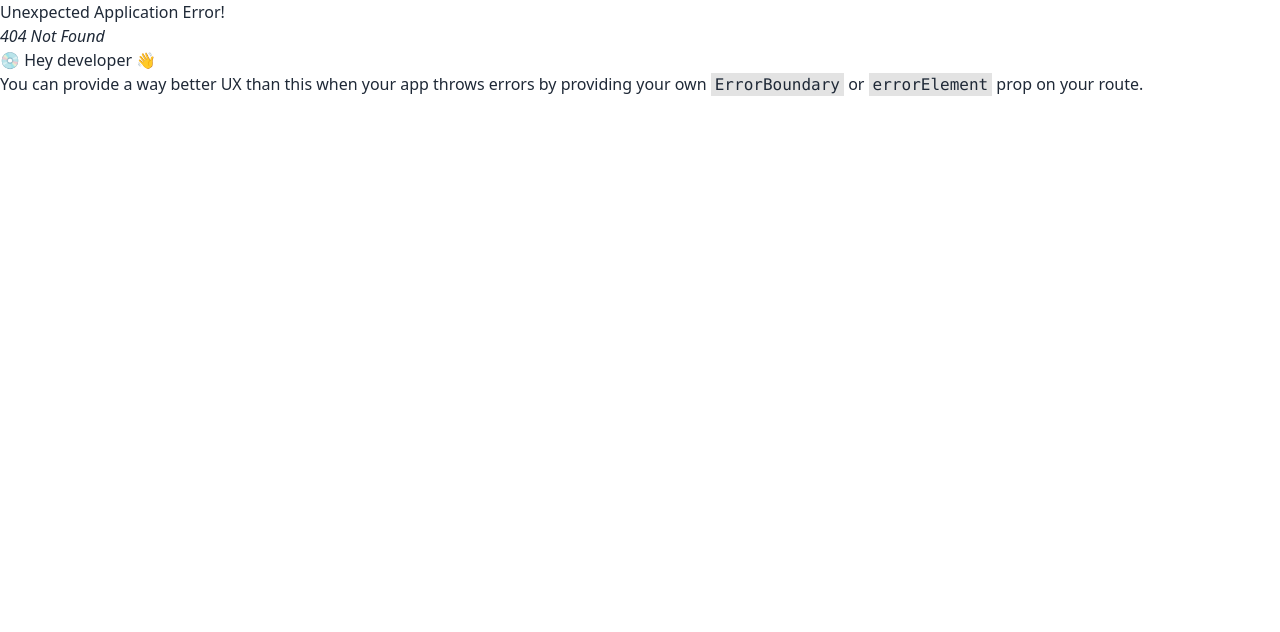
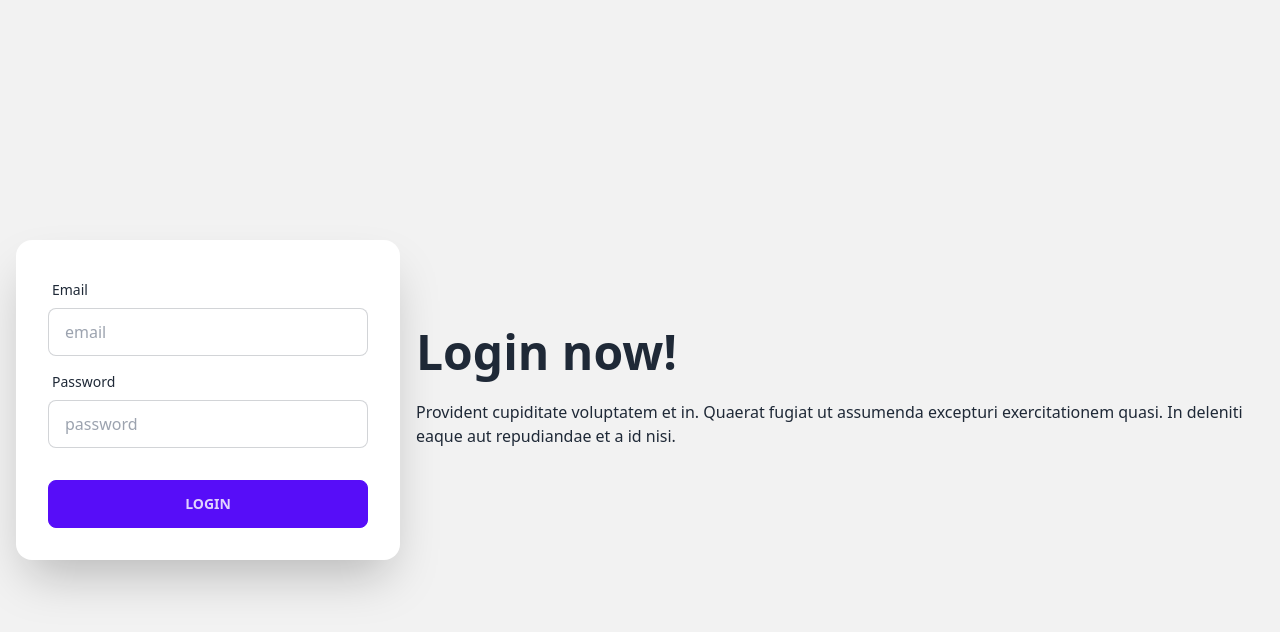
Before and after one commit to tuhin360/sutter-camp-client, a React (Vite) app: page /login in a window 1280 px wide. Before the commit this address had no page. Shown: the top 632 px of the page. Built offline with nearby package versions, Linux system fonts and the light colour scheme.

Commit message:
env variable added

```diff
--- a/index.html
+++ b/index.html
@@ -2,7 +2,7 @@
 <html lang="en" data-theme="light">
   <head>
     <meta charset="UTF-8" />
-    <link rel="icon" type="image/svg+xml" href="/vite.svg" />
+    <link rel="icon" type="image/svg+xml" href="/logo.jpg" />
     <meta name="viewport" content="width=device-width, initial-scale=1.0" />
     <title>Vite + React</title>
   </head>
--- a/package.json
+++ b/package.json
@@ -10,10 +10,12 @@
     "preview": "vite preview"
   },
   "dependencies": {
+    "firebase": "^9.22.2",
     "localforage": "^1.10.0",
     "match-sorter": "^6.3.1",
     "react": "^18.2.0",
     "react-dom": "^18.2.0",
+    "react-helmet-async": "^1.3.0",
     "react-icons": "^4.9.0",
     "react-router-dom": "^6.12.1",
     "sort-by": "^1.2.0"
--- a/src/Layout/Main.jsx
+++ b/src/Layout/Main.jsx
@@ -1,15 +1,17 @@
-import { Outlet } from "react-router-dom";
+import { Outlet, useLocation } from "react-router-dom";
 import Footer from "../pages/Shared/Footer/Footer";
 import Navbar from "../pages/Shared/Navbar/Navbar";
 
 
-
 const Main = () => {
+    const location = useLocation();
+    console.log(location);
+    const noHeaderFooter = location.pathname.includes('login');
     return (
         <div>
-            <Navbar></Navbar>
+            {noHeaderFooter || <Navbar></Navbar>}
             <Outlet></Outlet>
-            <Footer></Footer>
+           {noHeaderFooter ||  <Footer></Footer>}
         </div>
     );
 };
--- a/src/Routes/Routes.jsx
+++ b/src/Routes/Routes.jsx
@@ -3,6 +3,7 @@
   } from "react-router-dom";
 import Main from "../Layout/Main";
 import Home from "../pages/Home/Home/Home";
+import Login from "../pages/Login/Login";
 
 
   export const router = createBrowserRouter([
@@ -13,6 +14,10 @@
         {
             path:'/',
             element: <Home></Home>
+        },
+        {
+            path: 'login',
+            element: <Login></Login>
         }
       ]
     },
--- /dev/null
+++ b/src/firebase/firebase.config.js
@@ -0,0 +1,17 @@
+// Import the functions you need from the SDKs you need
+import { initializeApp } from "firebase/app";
+// TODO: Add SDKs for Firebase products that you want to use
+// https://firebase.google.com/docs/web/setup#available-libraries
+
+// Your web app's Firebase configuration
+const firebaseConfig = {
+    apiKey: import.meta.env.VITE_apiKey,
+    authDomain: import.meta.env.VITE_authDomain,
+    projectId: import.meta.env.VITE_projectId,
+    storageBucket: import.meta.env.VITE_storageBucket,
+    messagingSenderId: import.meta.env.VITE_messagingSenderId,
+    appId: import.meta.env.VITE_appId
+};
+
+// Initialize Firebase
+export const app = initializeApp(firebaseConfig);
--- /dev/null
+++ b/src/pages/Login/Login.jsx
@@ -0,0 +1,83 @@
+const Login = () => {
+
+
+      // login
+  const handleLogin = (event) => {
+    event.preventDefault();
+    const form = event.target;
+    const email = form.email.value;
+    const password = form.password.value;
+    console.log(email, password);
+    // signIn(email, password)
+    //   .then((result) => {
+    //     const user = result.user;
+    //     console.log(user);
+    //     Swal.fire({
+    //       title: "User logged in successfully",
+    //       showClass: {
+    //         popup: "animate__animated animate__fadeInDown",
+    //       },
+    //       hideClass: {
+    //         popup: "animate__animated animate__fadeOutUp",
+    //       },
+    //     });
+    //     navigate(from, { replace: true });
+    //   })
+    //   .catch((error) => console.log(error));
+  };
+
+
+
+
+  return (
+    <div className="hero min-h-screen bg-base-200">
+      <div className="hero-content flex-col lg:flex-row-reverse">
+        <div className="text-center lg:text-left">
+          <h1 className="text-5xl font-bold">Login now!</h1>
+          <p className="py-6">
+            Provident cupiditate voluptatem et in. Quaerat fugiat ut assumenda
+            excepturi exercitationem quasi. In deleniti eaque aut repudiandae et
+            a id nisi.
+          </p>
+        </div>
+        <div className="card flex-shrink-0 w-full max-w-sm shadow-2xl bg-base-100">
+          <form onSubmit={handleLogin} className="card-body">
+            <div className="form-control">
+              <label className="label">
+                <span className="label-text">Email</span>
+              </label>
+              <input
+                type="email"
+                name="email"
+                placeholder="email"
+                className="input input-bordered"
+              />
+            </div>
+            <div className="form-control">
+              <label className="label">
+                <span className="label-text">Password</span>
+              </label>
+              <input
+                type="password"
+                name="password"
+                placeholder="password"
+                className="input input-bordered"
+              />
+              {/* <label className="label">
+                <a href="#" className="label-text-alt link link-hover">
+                  Forgot password?
+                </a>
+              </label> */}
+            </div>
+            <div className="form-control mt-6">
+
+              <input className="btn btn-primary" type="submit" value="Login" />
+            </div>
+          </form>
+        </div>
+      </div>
+    </div>
+  );
+};
+
+export default Login;
--- a/src/pages/Shared/Navbar/Navbar.jsx
+++ b/src/pages/Shared/Navbar/Navbar.jsx
@@ -4,14 +4,14 @@
 
 
 const Navbar = () => {
- const user = true;
+//  const user = true;
 
 
-  const handleLogOut = () => {
-    logOut()
-      .then(() => {})
-      .catch((error) => console.log(error));
-  };
+//   const handleLogOut = () => {
+//     logOut()
+//       .then(() => {})
+//       .catch((error) => console.log(error));
+//   };
 
   const navOptions = (
     <>
@@ -28,23 +28,12 @@
         <li>
           <Link to="/dashboard/adminhome">DashBoard</Link>
         </li>
+        <li>
+            <Link to="/login">Login</Link>
+        </li>
 
 
-        {user ? (
-        <>
-          {/* <span>{user?.displayName}</span> */}
-          {user &&<FaUserCircle style={{ fontSize: "2.5rem" }} />}
-          <button onClick={handleLogOut} className="btn btn-active btn-ghost">
-            Logout
-          </button>
-        </>
-      ) : (
-        <>
-          <li>
-            <Link to="/login">Login</Link>
-          </li>
-        </>
-      )}
+
 
     </>
   );
--- /dev/null
+++ b/src/providers/AuthProvider.jsx
@@ -0,0 +1,25 @@
+import { createContext, useState } from "react";
+
+export const AuthContext = createContext(null);
+const AuthProvider = ({ children }) => {
+  const [user, setUser] = useState(null);
+  const [loading, setLoading] = useState(true);
+
+//   const createUser = (email, password) => {
+//     return createUserWithEmailAndPassword(auth, email, password);
+//   };
+
+  const authInfo = {
+    user,
+    loading,
+    createUser,
+  };
+
+  return (
+    <AuthContext.Provider value={authInfo}>
+        {children}
+    </AuthContext.Provider>
+  );
+};
+
+export default AuthProvider;
```
Also changed, not shown: 1 other file (tests, documents, lock files or other folders).
